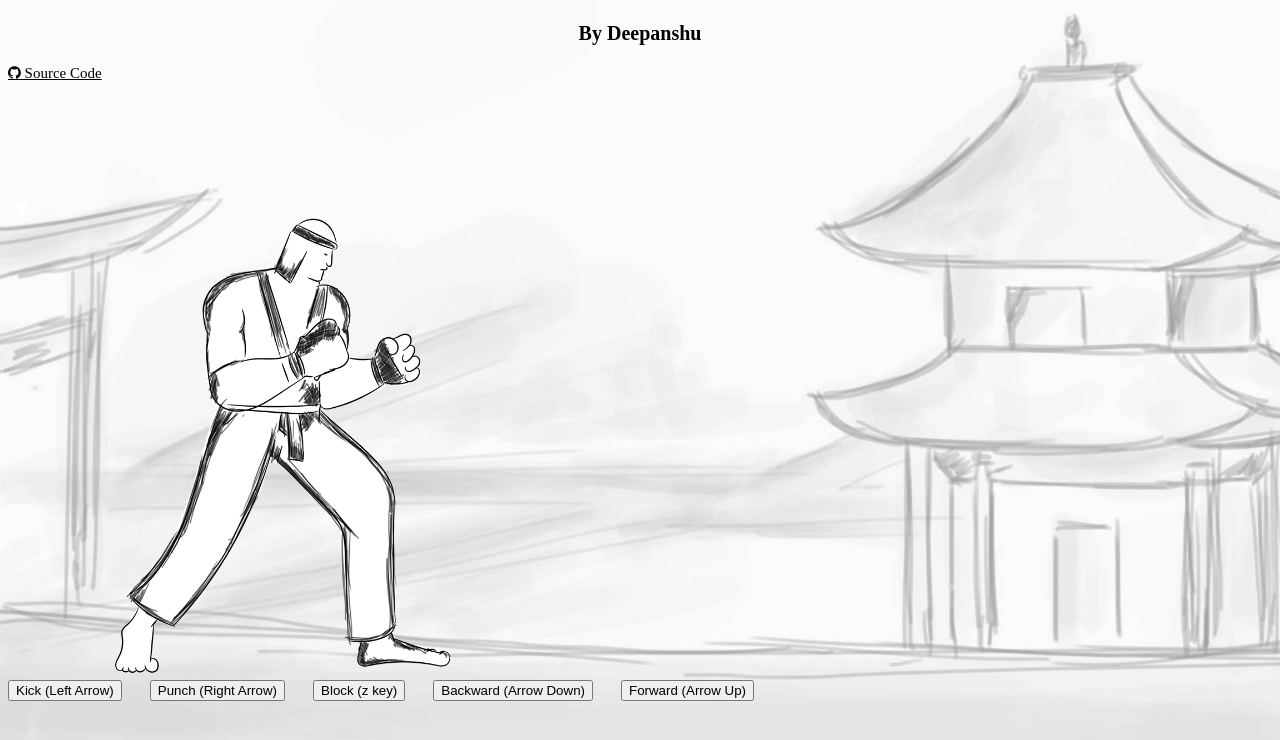
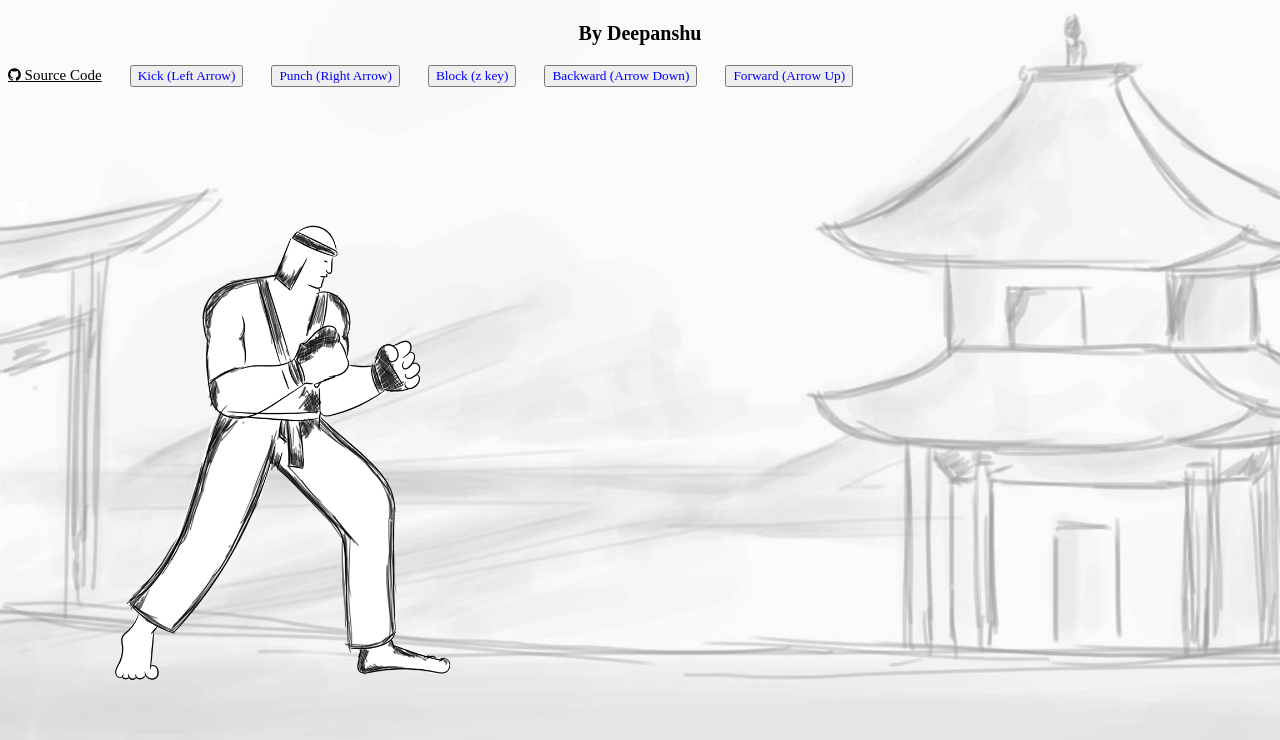
Before and after one commit to deepu14d/MartialArtsSim, a plain HTML site: page index.html in a window 1280 px wide. Shown: the part 46-786 px from the top of the page. Drawn offline with Linux system fonts and the light colour scheme.

Commit message:
updated index.html

```diff
--- a/index.html
+++ b/index.html
@@ -3,15 +3,17 @@
 
 <meta name="viewport" content="width=device-width, initial-scale=1">
 <link rel="stylesheet" href="https://cdnjs.cloudflare.com/ajax/libs/font-awesome/4.7.0/css/font-awesome.min.css">
-<a href="https://github.com/deepu14d/MartialArtsSim" class="fa fa-github" style="font-size:15px; text-align:center; color: black"><span class="label"> Source Code</span></a>
+<a href="https://github.com/deepu14d/MartialArtsSim" class="fa fa-github" style="font-size:15px; text-align:right; color: black"><span class="label"> Source Code<br>
+</span></a> &nbsp;&nbsp;&nbsp;&nbsp;&nbsp;
+
+
+<button id="kick" style="font-family:ariel ; color:blue">Kick (Left Arrow)</button> &nbsp;&nbsp;&nbsp;&nbsp;&nbsp;
+<button id="punch" style="font-family:ariel ; color:blue">Punch (Right Arrow)</button> &nbsp;&nbsp;&nbsp;&nbsp;&nbsp;
+<button id="block" style="font-family:ariel ; color:blue">Block (z key)</button> &nbsp;&nbsp;&nbsp;&nbsp;&nbsp;
+<button id="backward" style="font-family:ariel ; color:blue">Backward (Arrow Down)</button> &nbsp;&nbsp;&nbsp;&nbsp;&nbsp;
+<button id="forward" style="font-family:ariel ; color:blue">Forward (Arrow Up)</button> &nbsp;&nbsp;&nbsp;
 
 <canvas id="myCanvas" width="1500px" height="600px"></canvas>
-<button id="kick">Kick (Left Arrow)</button> &nbsp;&nbsp;&nbsp;&nbsp;&nbsp;
-<button id="punch">Punch (Right Arrow)</button> &nbsp;&nbsp;&nbsp;&nbsp;&nbsp;
-<button id="block">Block (z key)</button> &nbsp;&nbsp;&nbsp;&nbsp;&nbsp;
-<button id="backward">Backward (Arrow Down)</button> &nbsp;&nbsp;&nbsp;&nbsp;&nbsp;
-<button id="forward">Forward (Arrow Up)</button> &nbsp;&nbsp;&nbsp;
-
 
 <style>
     body {
```
